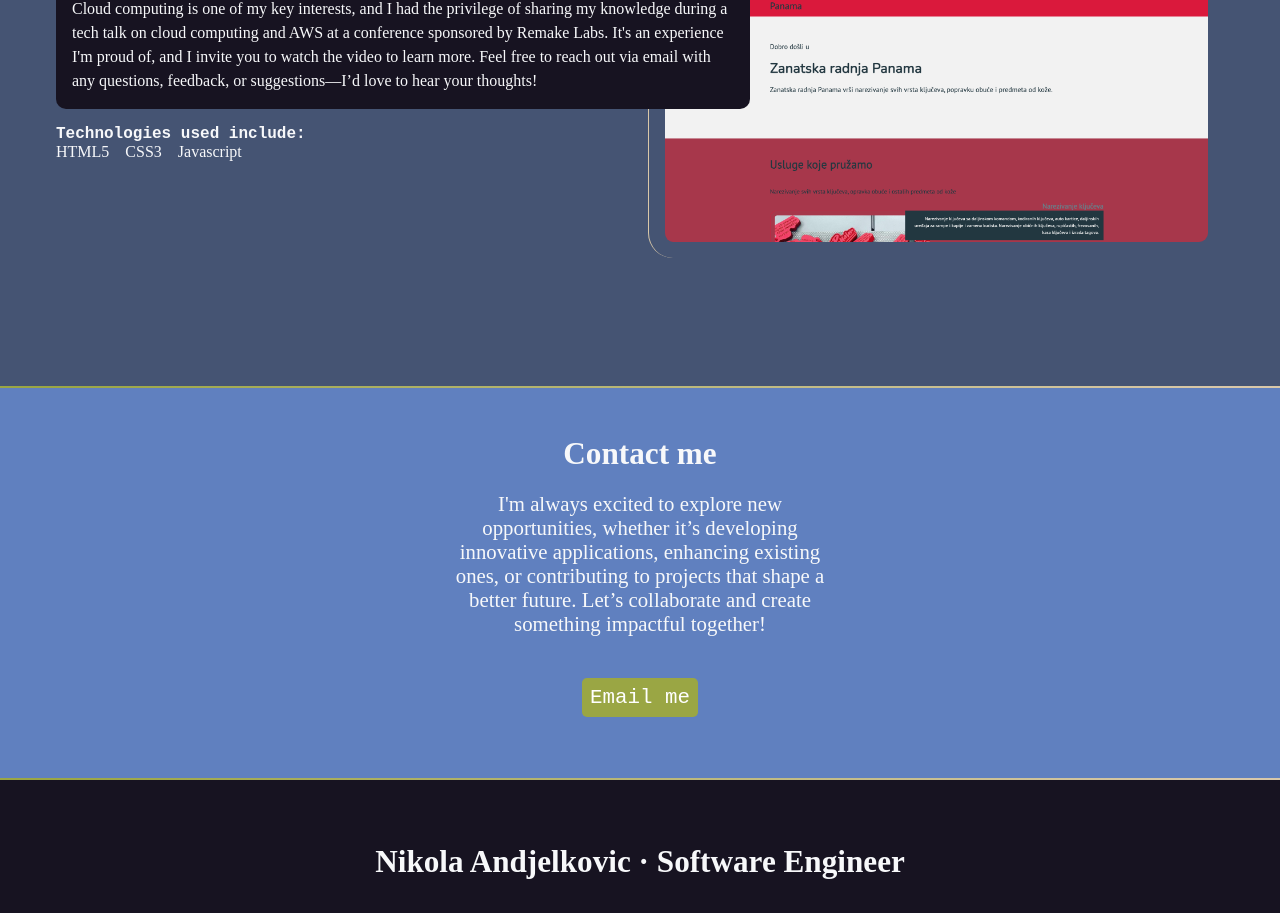
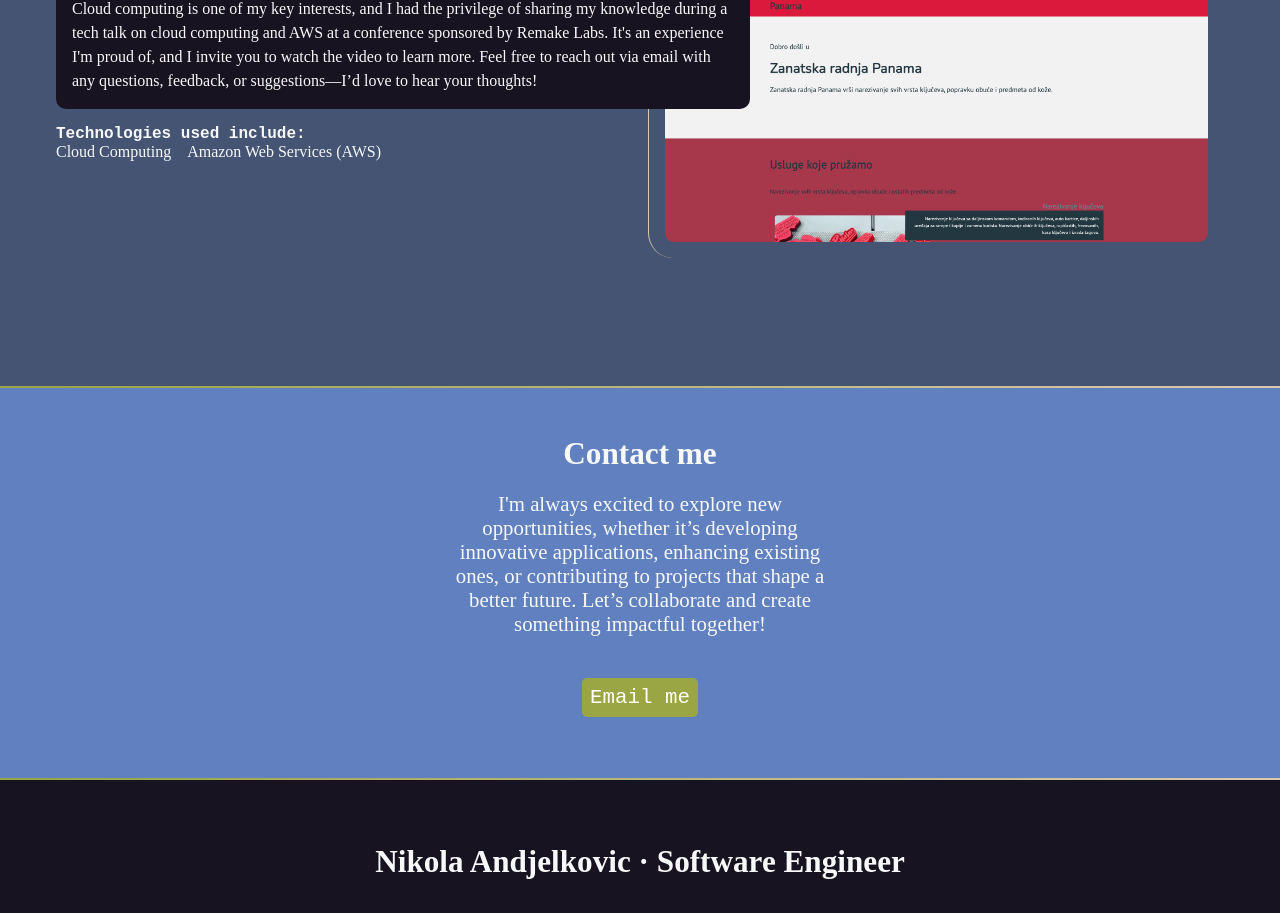
Before and after one commit to Nikolaa92/Nikolaa92.github.io, a website: page index.html in a window 1280 px wide. Shown: the part 2073-2986 px from the top of the page. Drawn offline with Linux system fonts and the light colour scheme.

Commit message:
list of technologies for tech talk

```diff
--- a/index.html
+++ b/index.html
@@ -124,9 +124,8 @@
 
             <h4>Technologies used include:</h4>
           <ul>
-            <li>HTML5</li>
-            <li>CSS3</li>
-            <li>Javascript</li>
+            <li>Cloud Computing</li>
+            <li>Amazon Web Services (AWS)</li>
           </ul>
         </div>
           <img src="./assets/Panama.png" alt="Screenshot of the Panama." />
```
